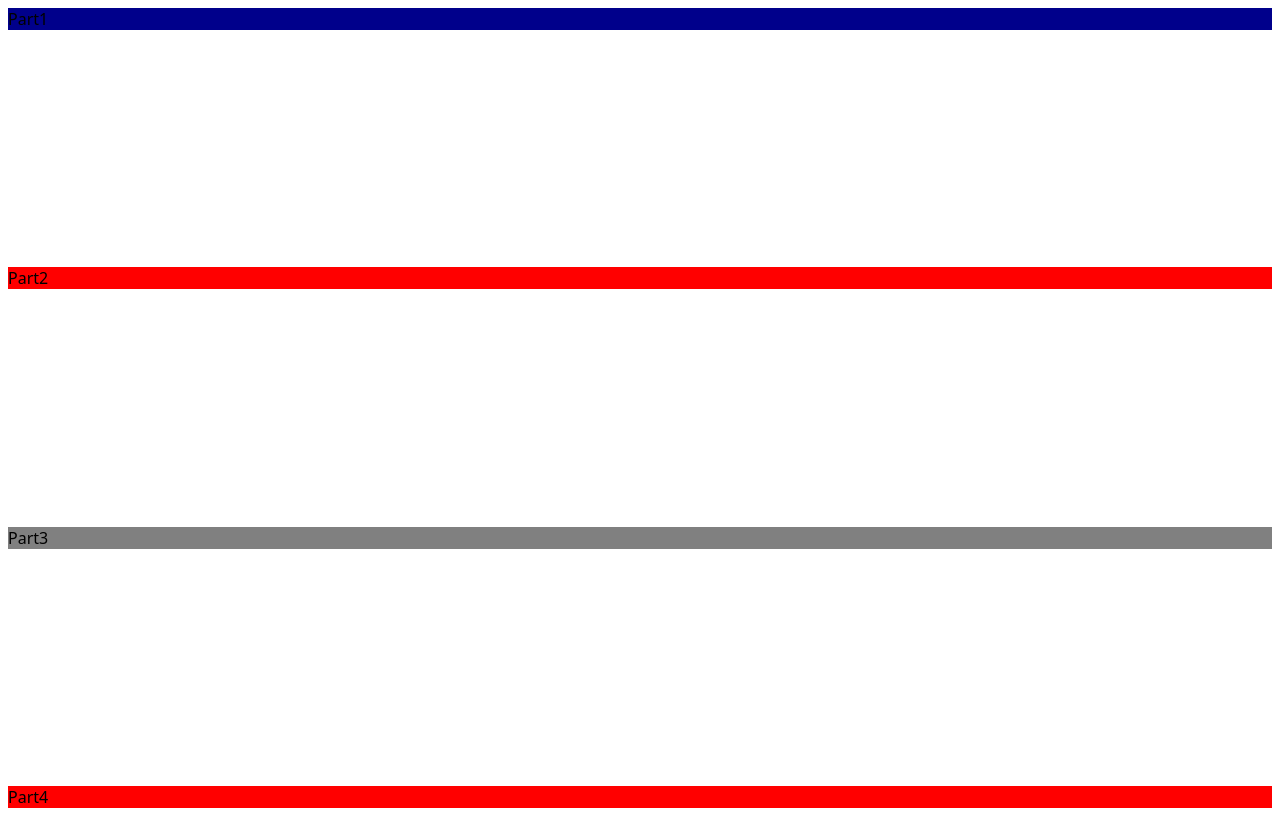
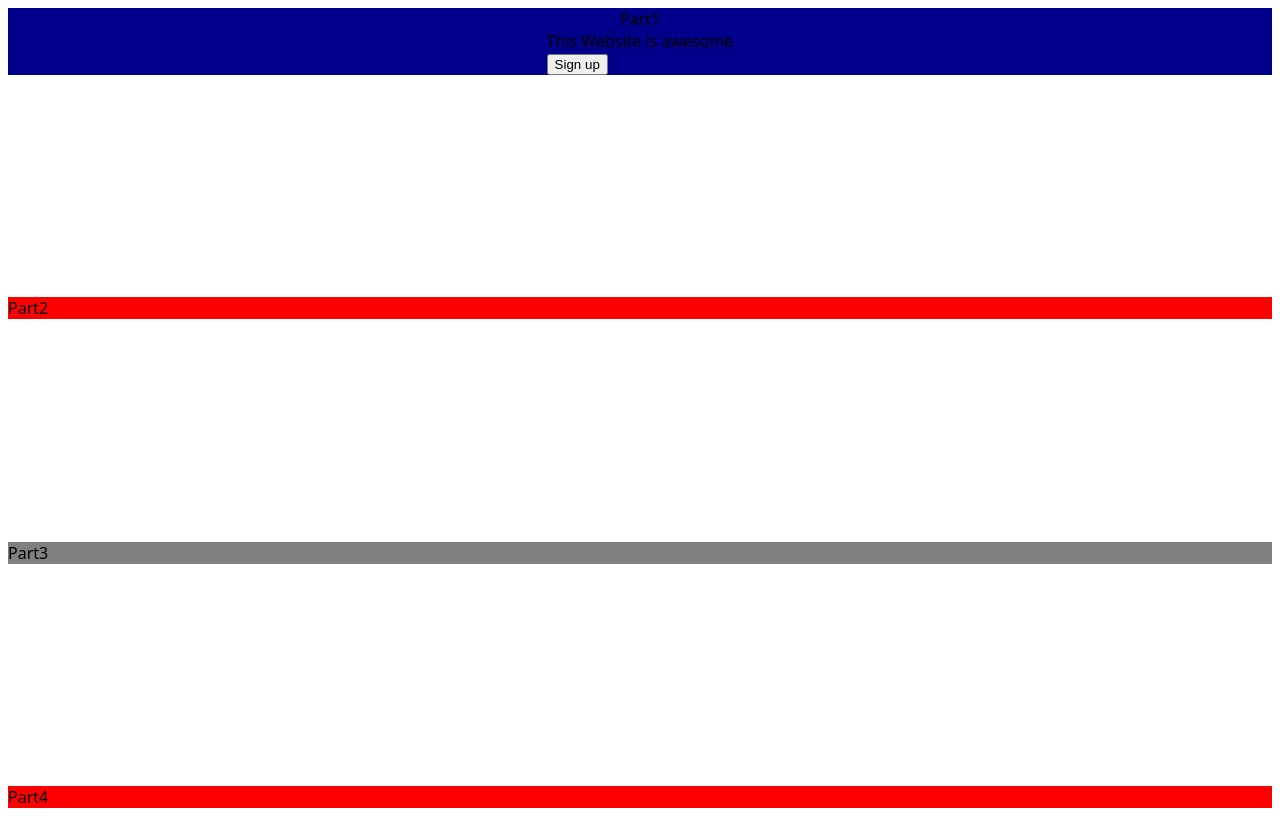
Before and after one commit to ajdonker/website-project, a plain HTML site: page index.html in a window 1280 px wide. Drawn offline with Linux system fonts and the light colour scheme.

Commit message:
again same problem

```diff
--- a/index.html
+++ b/index.html
@@ -18,7 +18,8 @@
         </div>
         <div class = "container1">
             <div class = "text-and-button">
-
+                <div id="">This Website is awesome</div>
+                <button>Sign up</button>
             </div>
             <div class = "placeholderimg">
 
--- a/styles.css
+++ b/styles.css
@@ -8,6 +8,9 @@ body{
 .part-1{
     background-color: darkblue;
     display: flex;
+    flex-direction: column;
+    justify-content: flex-start;
+    align-items: center;
 
 }
 .part-2{
```
